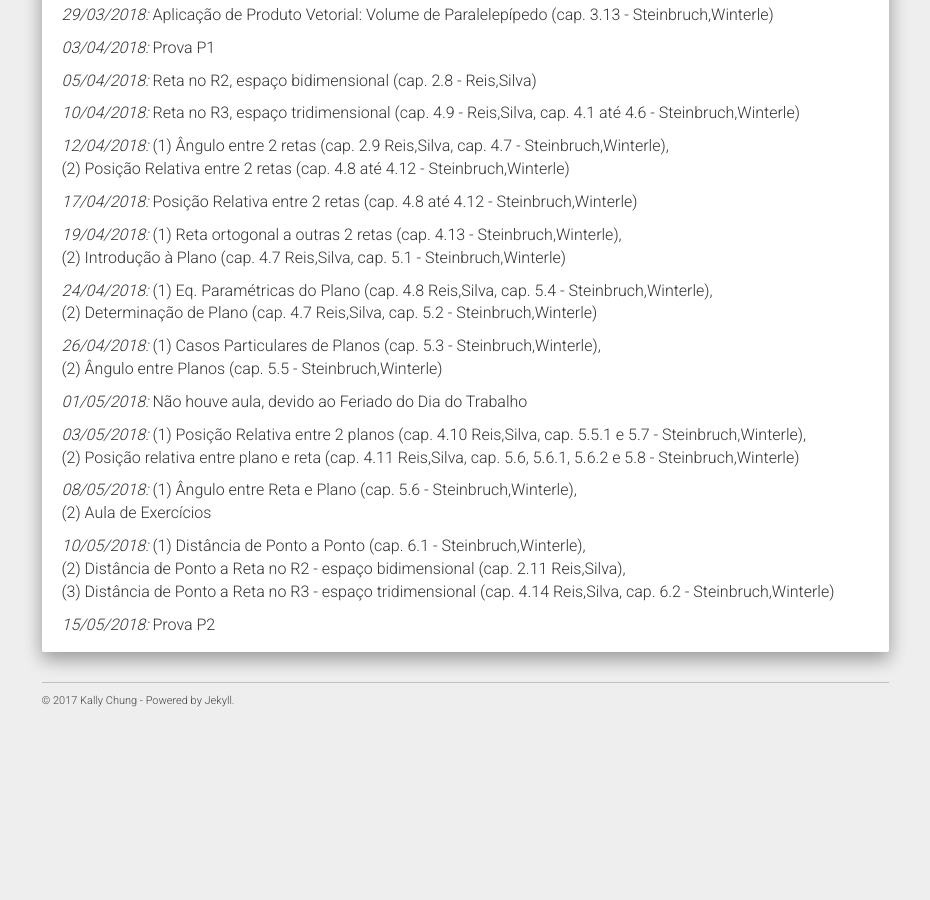
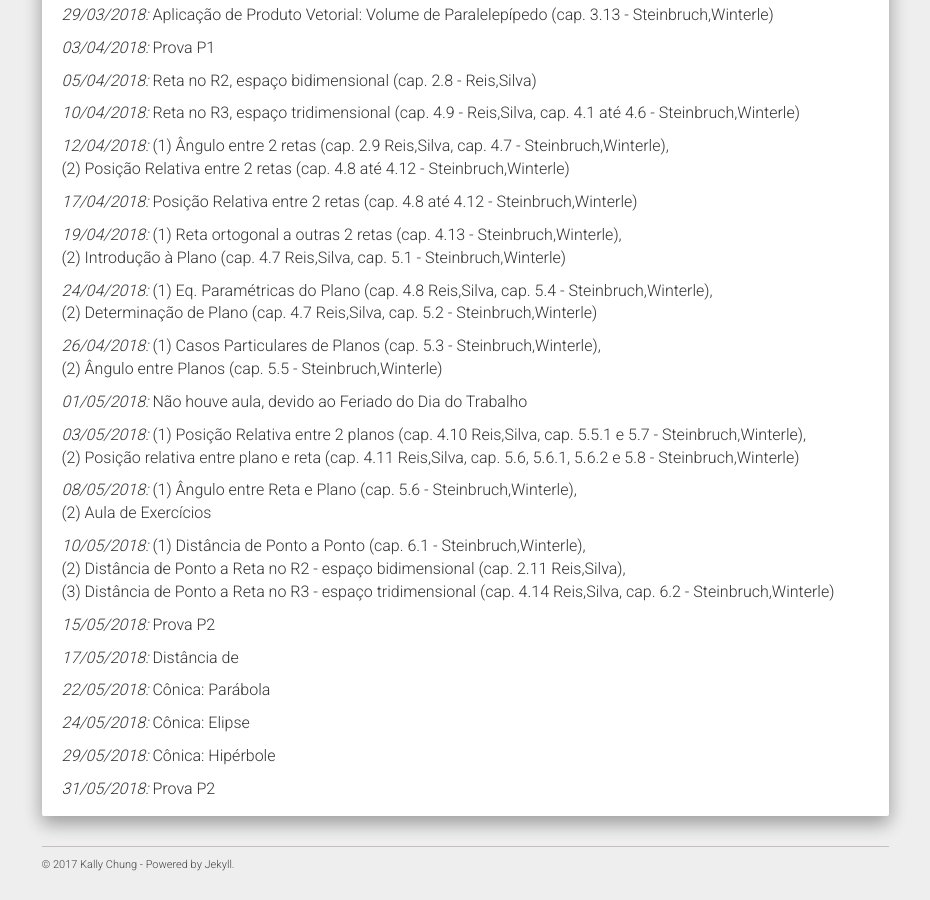
Before and after one commit to chunggnuhc/chunggnuhc.github.io, a Jekyll site: the page built from CM045-GA-1sem2018.md, in a window 1280 px wide and 900 px high, scrolled down 2491 px. Shown: the whole window, without its empty margins (321-1251 px from the left). Built offline with Jekyll 4.4.1, drawn with Linux system fonts in a browser that asks for light colours; nearby versions of some CDN libraries; before the commit the page ends 3227 px from its top, so only the background shows below that.

Commit message:
Update CM045-GA-1sem2018.md

```diff
--- a/CM045-GA-1sem2018.md
+++ b/CM045-GA-1sem2018.md
@@ -148,3 +148,13 @@ permalink: /CM045-GA-1sem2018/
   _10/05/2018:_ (1) Distância de Ponto a Ponto (cap. 6.1 - Steinbruch,Winterle), <br/>(2) Distância de Ponto a Reta no R2 - espaço bidimensional (cap. 2.11 Reis,Silva), <br/>(3) Distância de Ponto a Reta no R3 - espaço tridimensional (cap. 4.14 Reis,Silva, cap. 6.2 - Steinbruch,Winterle)
 
   _15/05/2018:_ Prova P2
+
+  _17/05/2018:_ Distância de
+
+  _22/05/2018:_ Cônica: Parábola
+
+  _24/05/2018:_ Cônica: Elipse
+
+  _29/05/2018:_ Cônica: Hipérbole
+
+  _31/05/2018:_ Prova P2
```
